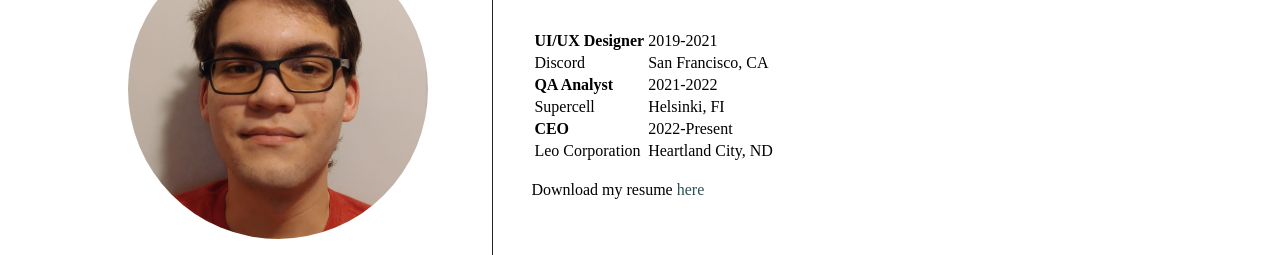
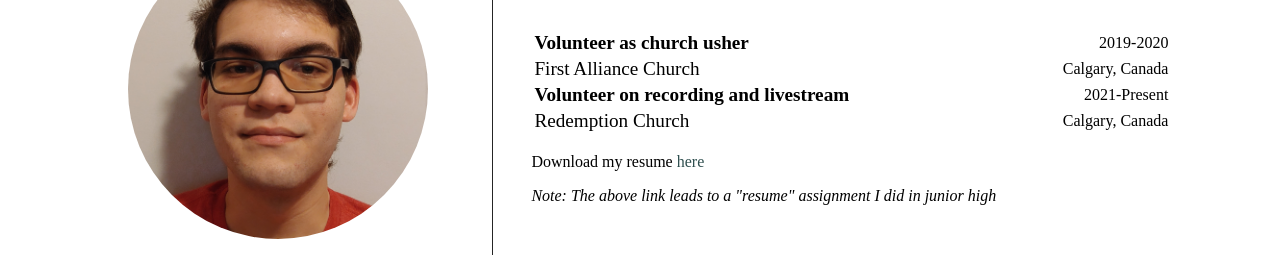
Before and after one commit to RFblaze/RFblaze.github.io, a plain HTML site: page experinece.html in a window 1280 px wide. Shown: the part 137-392 px from the top of the page. Drawn offline with Linux system fonts and the light colour scheme.

Commit message:
formatted page info in experience page

```diff
--- a/experinece.html
+++ b/experinece.html
@@ -25,34 +25,28 @@
         </div>
         <div id="page_info">
             <h1>Experience</h1>
-            <table>
+            <table class="table">
                 <tr>
-                    <td><b>UI/UX Designer</b></td>
-                    <td>2019-2021</td>
+                    <td class="credential"><b>Volunteer as church usher</b></td>
+                    <td class="times">2019-2020</td>
                 </tr>
                 <tr>
-                    <td>Discord</td>
-                    <td>San Francisco, CA</td>
+                    <td class="credential">First Alliance Church</td>
+                    <td class="times">Calgary, Canada</td>
                 </tr>
                 <tr>
-                    <td><b>QA Analyst</b></td>
-                    <td>2021-2022</td>
+                    <td class="credential"><b>Volunteer on recording and livestream</b></td>
+                    <td class="times">2021-Present</td>
                 </tr>
                 <tr>
-                    <td>Supercell</td>
-                    <td>Helsinki, FI</td>
+                    <td class="credential">Redemption Church</td>
+                    <td class="times">Calgary, Canada</td>
                 </tr>
-                <tr>
-                    <td><b>CEO</b></td>
-                    <td>2022-Present</td>
-                </tr>
-                <tr>
-                    <td>Leo Corporation</td>
-                    <td>Heartland City, ND</td>
             </table>
             <br>
             <span>Download my resume </span>
-            <a href="https://resume.io" target="_blank">here</a>
+            <a href="https://docs.google.com/document/d/1YJZIdNKL2oh9z2QTaumxGRY2BBy9B4AC_5cvysULW04/edit?usp=share_link" target="_blank">here</a>
+            <p><i>Note: The above link leads to a "resume" assignment I did in junior high</i></p>
         </div>
     </div>
 </body>
--- a/style.css
+++ b/style.css
@@ -68,7 +68,7 @@ a:hover {
     flex-direction: column;
 }
 
-#education{
+.table{
     width: 100%;
     display: table !important;
 }
@@ -85,11 +85,6 @@ a:hover {
     text-align: right;
 }
 
-#skill_set{
-    width: 100%;
-    display: table !important;
-}
-
 .expertise{
     width: 60%;
 }
```
Also changed, not shown: education.html (+1 -1 lines), skills.html (+1 -1 lines).
